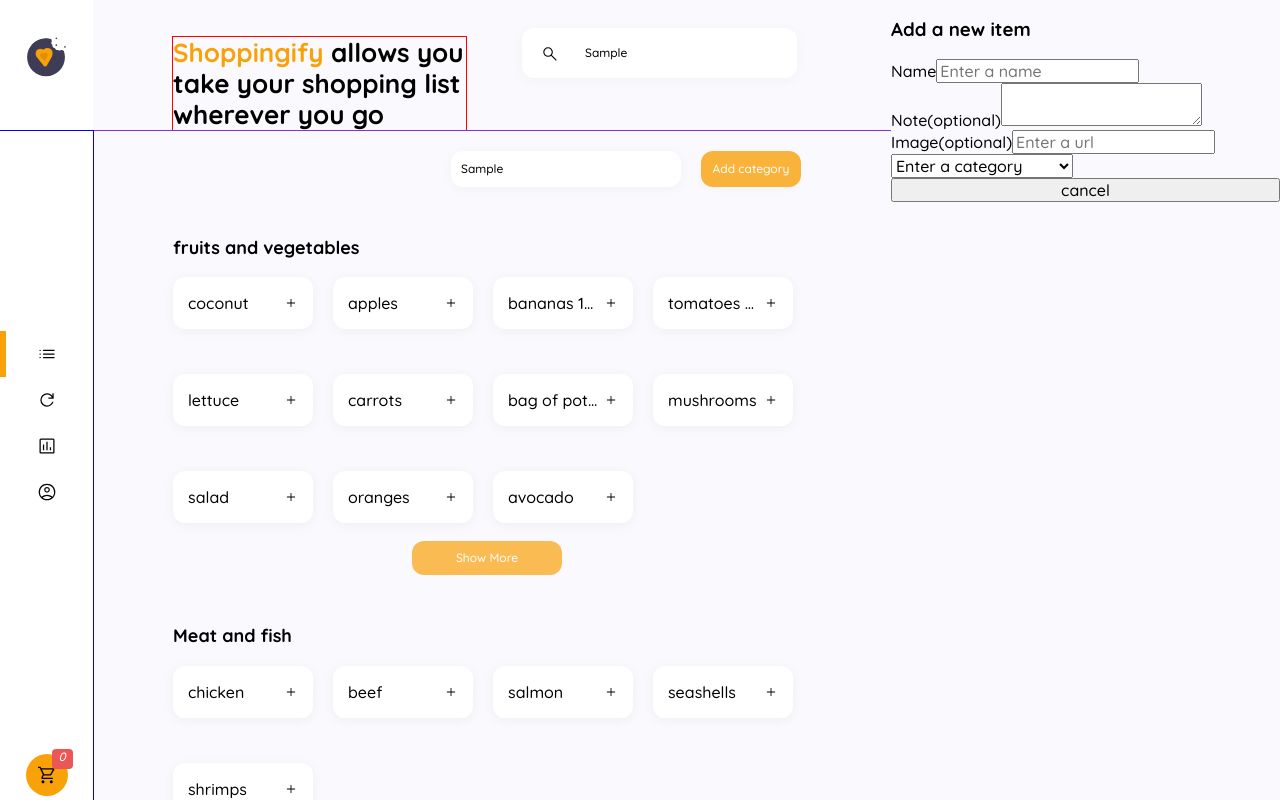
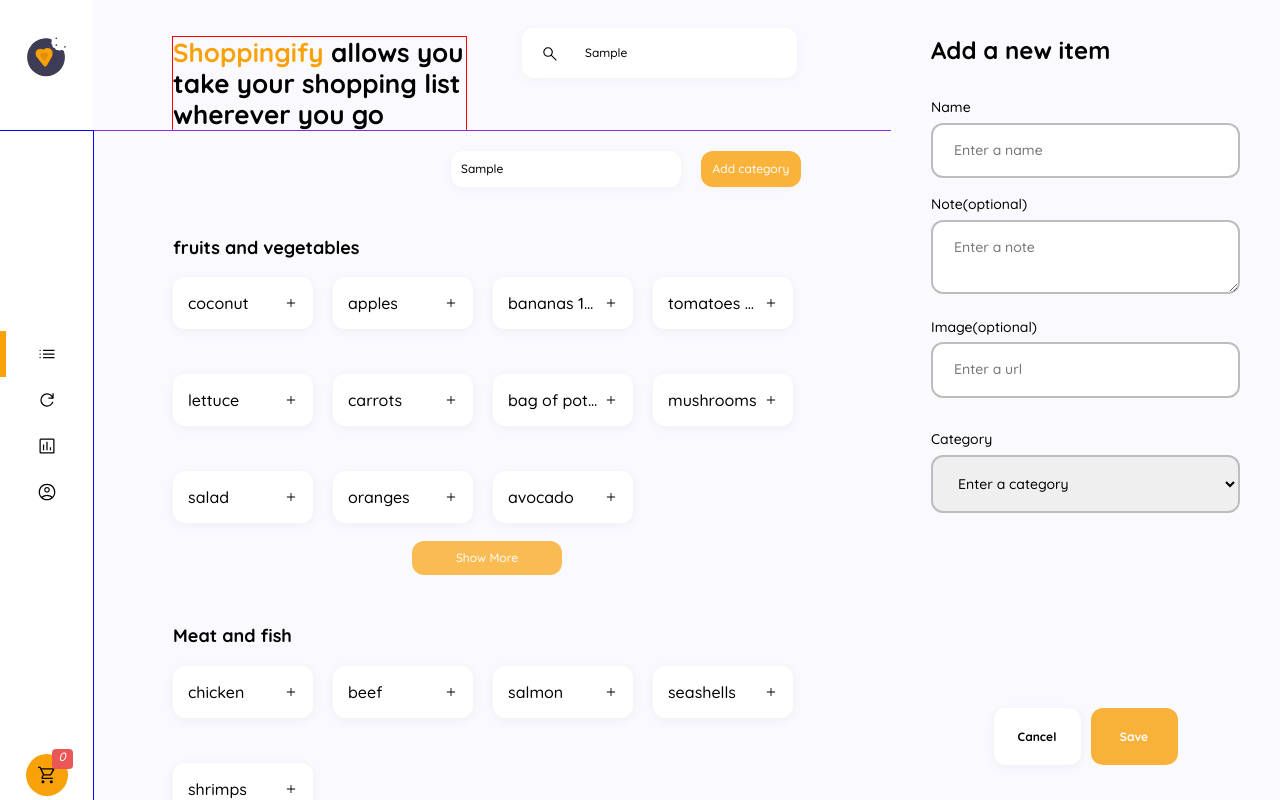
Before and after one commit to OlgaTananova/shoppingify, a React (Create React App) app: page /items in a window 1280 px wide. Both pictures are taken after typing "Sample", "Sample" into the empty fields and a click on the button "Add item". Shown: the top 800 px of the page. Built offline with nearby package versions, Linux system fonts and the light colour scheme.

Commit message:
last changes

```diff
--- a/src/components/AddItemForm/AddItemForm.css
+++ b/src/components/AddItemForm/AddItemForm.css
@@ -8,4 +8,82 @@
   top: 0;
   left: 0;
   z-index: 3;
+  padding: 35px 40px;
+  box-sizing: border-box;
 }
+
+.add-item-form__heading {
+  background-color: var(--grey-color);
+  font-size: 24px;
+  line-height: 1.25;
+  margin: 0 0 34px 0;
+}
+
+.add-item-form__label {
+  display: flex;
+  flex-direction: column;
+  font-size: 14px;
+  line-height: 1.25;
+  gap: 6px;
+}
+
+.add-item-form__input {
+  border: 2px solid #BDBDBD;
+  border-radius: 12px;
+  padding: 17px 21px;
+  font-size: 14px;
+  line-height: 1.28;
+}
+
+.add-item-form__input:focus {
+  outline: 2px solid var(--orange-color);
+  outline-offset: -2px;
+}
+
+.add-item-form__label:focus-within {
+  color: var(--orange-color);
+}
+
+.add-item-form__label_type_name {
+  margin: 0 0 18px;
+}
+
+.add-item-form__label_type_note {
+  margin: 0 0 25px;
+}
+
+.add-item-form__label_type_image {
+  margin: 0 0 33px;
+}
+
+.add-item-form__buttons {
+  align-self: center;
+  position: absolute;
+  bottom: 35px;
+}
+.add-item-form__btn {
+  width: 87px;
+  font-size: 12px;
+  line-height: 1.25;
+  font-weight: 700;
+  border-radius: 12px;
+  border: none;
+  padding: 21px 0;
+}
+
+.add-item-form__btn_type_reset {
+  background-color: var(--white-color);
+  box-shadow: 0 2px 12px rgba(0, 0, 0, 0.05);
+  margin-right: 10px;
+}
+
+.add-item-form__btn_type_submit {
+  background-color: var(--orange-color);
+  color: var(--white-color);
+  opacity: .8;
+}
+
+.add-item-form__btn:hover {
+  opacity: .5;
+  cursor: pointer;
+}
--- a/src/components/AddItemForm/AddItemForm.tsx
+++ b/src/components/AddItemForm/AddItemForm.tsx
@@ -6,29 +6,32 @@
         <form className={'add-item-form'}
               name={'add-item-form'}>
             <h3 className={'add-item-form__heading'}>Add a new item</h3>
-            <label className={'add-item-form__label'}> Name
+            <label className={'add-item-form__label add-item-form__label_type_name'}> Name
                 <input className={'add-item-form__input'}
                        name={'item'}
                        placeholder={'Enter a name'}
                         required={true}
                     type={'text'}/>
             </label >
-            <label className={'add-item-form__label'}> Note(optional)
-                <textarea className={'add-item-form__input'} placeholder={'Enter a note'}
-                name={'note'}> </textarea>
+            <label className={'add-item-form__label add-item-form__label_type_note'}> Note(optional)
+                <textarea className={'add-item-form__input'} placeholder={'Enter a note'} name={'note'}>{}</textarea>
             </label>
-            <label className={'add-item-form__label'}> Image(optional)
+            <label className={'add-item-form__label add-item-form__label_type_image'}> Image(optional)
                 <input className={'add-item-form__input'} type={'text'} placeholder={'Enter a url'} name={'image'}/>
             </label>
-            <label className={'add-item-form__label'} htmlFor={'category-select'}>
-                <select id={'category-select'} className={'add-item-form__select'}>
+            <label className={'add-item-form__label add-item-form__label_type_category'} htmlFor={'category-select'}>Category
+                <select id={'category-select'} className={'add-item-form__input'}>
                     <option className={'add-item-form__option'} value="">Enter a category</option>
                     {data.map((item: Data) => {
                         return <option className={'add-item-form__option'} value={`${item.category}`}>{item.category}</option>
                     })}
                 </select>
             </label>
-            <button className={'add-item-form__btn'} type={'reset'}>cancel</button>
+            <div className={'add-item-form__buttons'}>
+                <button className={'add-item-form__btn add-item-form__btn_type_reset'} type={'reset'}>Cancel</button>
+                <button className={'add-item-form__btn add-item-form__btn_type_submit'} type={'submit'}>Save</button>
+            </div>
+
         </form>
     )
 }
--- a/src/components/App/App.css
+++ b/src/components/App/App.css
@@ -6,6 +6,8 @@
   --red-color: rgba(235, 87, 87, 1);
   --burgundy-color: rgba(128, 72, 91, 1);
   --dark-brown-color: rgba(52, 51, 58, 1);
+  --light-orange-color: rgba(255, 240, 222, 1);
+
 }
 
 .page {
--- a/src/components/Shopping/Shopping.tsx
+++ b/src/components/Shopping/Shopping.tsx
@@ -1,21 +1,23 @@
 import './Shopping.css';
 import {useState} from "react";
 import AddItemForm from "../AddItemForm/AddItemForm";
+import ShoppingList from "../ShoppingList/ShoppingList";
 
 const Shopping =() => {
-    const [showAddItemPopup, setShowAddItemPopup] = useState<boolean>(false);
+    const [showAddItemForm, setShowAddItemForm] = useState<boolean>(false);
 
     const handleClick = () => {
-        setShowAddItemPopup((prev) => true)
+        setShowAddItemForm((prev) => true)
     }
 
     return (
         <div className={'shopping'}>
-            {showAddItemPopup&& <AddItemForm />}
+            {showAddItemForm&& <AddItemForm />}
             <div className={'add-item-section'}>
                 <h3 className={'add-item-section__heading'}>Didn't find what you need?</h3>
                 <button className={'add-item-section__btn'} type={'button'} onClick={handleClick}>Add item</button>
             </div>
+            <ShoppingList />
         </div>
     )
 }
--- /dev/null
+++ b/src/components/ShoppingList/ShoppingList.css
@@ -0,0 +1,28 @@
+.shopping-list {
+  width: 310px;
+  margin: 0 auto;
+  display: flex;
+  flex-direction: column;
+}
+
+.shopping-list__upper-section {
+  display: flex;
+}
+
+.shopping-list__heading {
+  margin: 0;
+  font-size: 24px;
+  line-height: 1.25;
+  color: var(--dark-brown-color);
+  border-radius: 12px;
+}
+
+.shopping-list__edit-btn {
+  width: 18px;
+  height: 18px;
+  background-image: url('../../images/edit_FILL0_wght400_GRAD0_opsz48.svg');
+  background-repeat: no-repeat;
+  background-position: center;
+  background-size: contain;
+  background-color: var(--light-orange-color);
+}
--- /dev/null
+++ b/src/components/ShoppingList/ShoppingList.tsx
@@ -0,0 +1,15 @@
+import './ShoppingList.css';
+
+const ShoppingList = () => {
+    return (
+        <div className={'shopping-list'}>
+            <div className={'shopping-list__upper-section'}>
+                <h3 className={'shopping-list__heading'} contentEditable={true}>{}</h3>
+                <button className={'shopping-list__edit-btn'} type={'button'}>{}</button>
+            </div>
+
+        </div>
+    )
+}
+
+export default ShoppingList;
```
Also changed, not shown: src/images/edit_FILL0_wght400_GRAD0_opsz48.svg (added).
